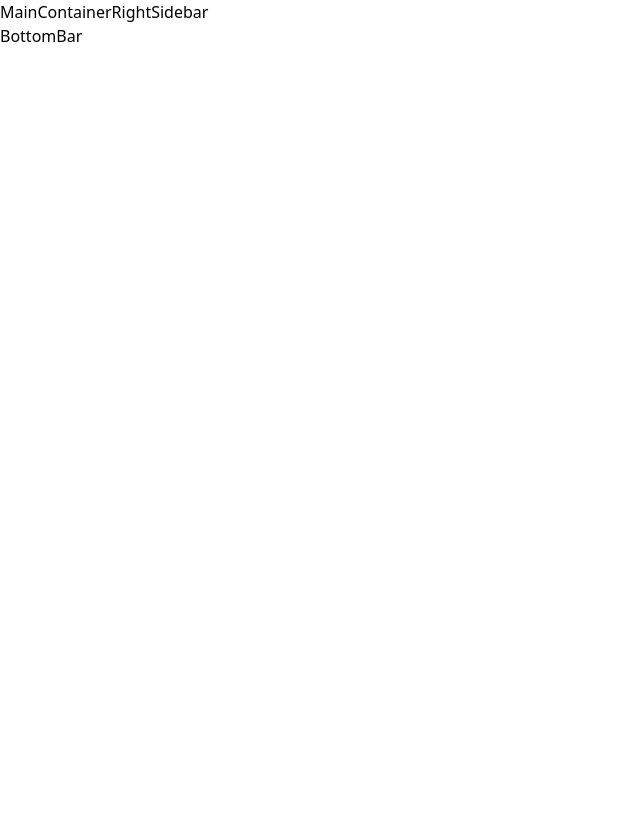
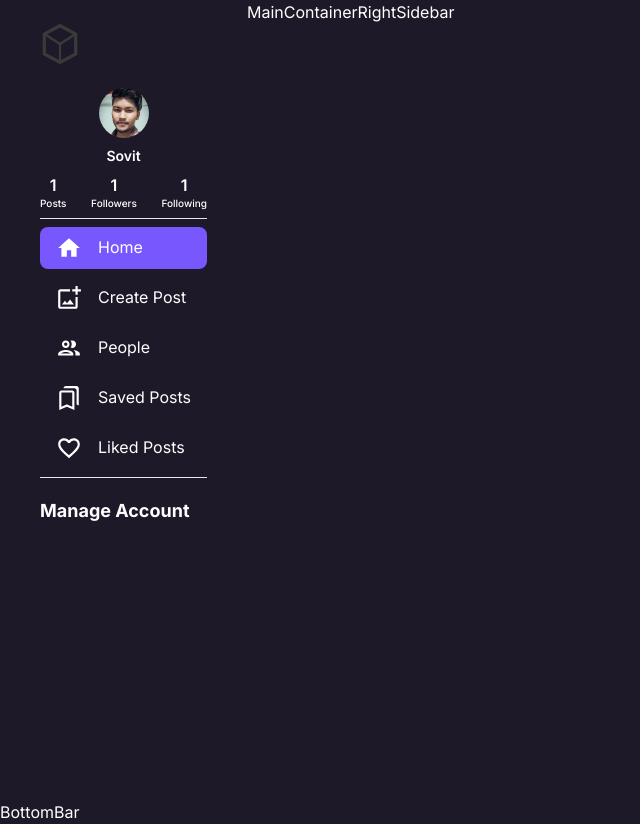
Before and after one commit to sovitchaudhary/Memorio, a Next.js app: page / in a window 1280 px wide. Shown: the whole page, without its empty margins (0-640 px from the left). Before the commit the page ends 800 px from the top, so only its background shows below. Built offline with nearby package versions, Linux system fonts and the light colour scheme; no server answers.

Commit message:
Design LeftSidebar of Home Page

```diff
--- a/app/(root)/layout.js
+++ b/app/(root)/layout.js
@@ -20,7 +20,7 @@ export default function RootLayout({ children }) {
   return (
     <ClerkProvider>
       <html lang="en">
-        <body className="{`${inter.className} bg-purple-2`}">
+        <body className={`${inter.className} bg-purple-2 text-light-1`}>
           <main className="flex flex-row">
             <LeftSideBar />
             <MainContainer>
--- a/components/layout/LeftSideBar.jsx
+++ b/components/layout/LeftSideBar.jsx
@@ -1,9 +1,66 @@
+"use client";
+import { SignOutButton, SignedIn, UserButton } from "@clerk/nextjs";
 import Image from "next/image";
 import Link from "next/link";
+import Menu from "./Menu";
+import { Logout } from "@mui/icons-material";
 
 const LeftSideBar = () => {
-  return <div >
-         </div>;
+  return (
+    <div className="h-screen left-0 top-0 sticky overflow-auto px-10 py-6 flex flex-col gap-6 max-md:hidden custom-scrollbar">
+      <Link href="/">
+        <Image src="/assets/logo.png" alt="logo" width={40} height={40} />
+      </Link>
+
+      <div className="flex flex-col gap-2">
+        <div className="flex flex-col gap-2 items-center text-light-1">
+          <Link href="/">
+            <Image
+              src="/assets/sovit.jpeg"
+              alt="profile photo"
+              width={50}
+              height={50}
+              className="rounded-full"
+            />
+          </Link>
+          <p className="text-small-bold">Sovit</p>
+        </div>
+        <div className="flex text-light-1 justify-between">
+          <div className="flex flex-col items-center">
+            <p className="text-base-bold">1</p>
+            <p className="text-tiny-medium">Posts</p>
+          </div>
+          <div className="flex flex-col items-center">
+            <p className="text-base-bold">1</p>
+            <p className="text-tiny-medium">Followers</p>
+          </div>
+          <div className="flex flex-col items-center">
+            <p className="text-base-bold">1</p>
+            <p className="text-tiny-medium">Following</p>
+          </div>
+        </div>
+        <hr />
+
+        <Menu />
+
+        <hr />
+
+        <div className="flex gap-4 items-center">
+          <UserButton />
+          <p className="text-light-1 text-body-bold py-3">Manage Account</p>
+        </div>
+
+        <SignedIn>
+          <SignOutButton>
+            <div className="flex cursor-pointer gap-4 items-center">
+              <Logout sx={{ color: "white", fontSize: "32px" }} />
+              <p className="text-body-bold text-light-1">Log Out</p>
+            </div>
+          </SignOutButton>
+        </SignedIn>
+      </div>
+    </div>
+  );
 };
 
 export default LeftSideBar;
--- a/components/layout/Menu.jsx
+++ b/components/layout/Menu.jsx
@@ -1,12 +1,28 @@
-import Link from 'next/link'
-import React from 'react'
+import { sidebarLinks } from "@constants";
+import { usePathname } from "next/navigation";
+import Link from "next/link";
 
 const Menu = () => {
+  const pathname = usePathname();
+
   return (
-    <div>
+    <div className="flex flex-col  gap-2">
+      {sidebarLinks.map((link) => {
+        const isActive = pathname === link.route;
 
+        return (
+          <Link
+            key={link.label}
+            href={link.route}
+            className={`flex gap-4 justify-start rounded-lg py-2 px-4 ${
+              isActive && "bg-purple-1"
+            }`}>
+            {link.icon} <p className="text-light-1">{link.label}</p>
+          </Link>
+        );
+      })}
     </div>
-  )
-}
+  );
+};
 
-export default Menu
+export default Menu;
--- a/constants/index.js
+++ b/constants/index.js
@@ -0,0 +1,85 @@
+import {
+    Home,
+    AddPhotoAlternateOutlined,
+    GroupOutlined,
+    BookmarksOutlined,
+    FavoriteBorder,
+  } from "@mui/icons-material";
+
+  export const sidebarLinks = [
+    {
+      icon: <Home sx={{ color: "white", fontSize: "26px" }} />,
+      route: "/",
+      label: "Home",
+    },
+    {
+      icon: <AddPhotoAlternateOutlined sx={{ color: "white", fontSize: "26px" }} />,
+      route: "/create-post",
+      label: "Create Post",
+    },
+    {
+      icon: <GroupOutlined sx={{ color: "white", fontSize: "26px" }} />,
+      route: "/people",
+      label: "People",
+    },
+    {
+      icon: <BookmarksOutlined sx={{ color: "white", fontSize: "26px" }} />,
+      route: "/saved-posts",
+      label: "Saved Posts",
+    },
+    {
+      icon: <FavoriteBorder sx={{ color: "white", fontSize: "26px" }} />,
+      route: "/liked-posts",
+      label: "Liked Posts",
+    },
+  ];
+
+  export const pageTitles = [
+    {
+      url: "/",
+      title: "Feed",
+    },
+    {
+      url: "/edit-profile",
+      title: "Edit Profile",
+    },
+    {
+      url: "/create-post",
+      title: "Create Post",
+    },
+    {
+      url: "/edit-post",
+      title: "Edit Post",
+    },
+    {
+      url: "/search",
+      title: "Search",
+    },
+    {
+      url: "/search",
+      title: "Search",
+    },
+    {
+      url: "/saved-posts",
+      title: "Saved Posts",
+    },
+    {
+      url: "/liked-posts",
+      title: "Liked Posts",
+    }
+  ];
+
+  export const tabs = [
+    {
+      link: "posts",
+      name: "Posts",
+    },
+    {
+      link: "followers",
+      name: "Followers",
+    },
+    {
+      link: "following",
+      name: "Following",
+    },
+  ];
```
